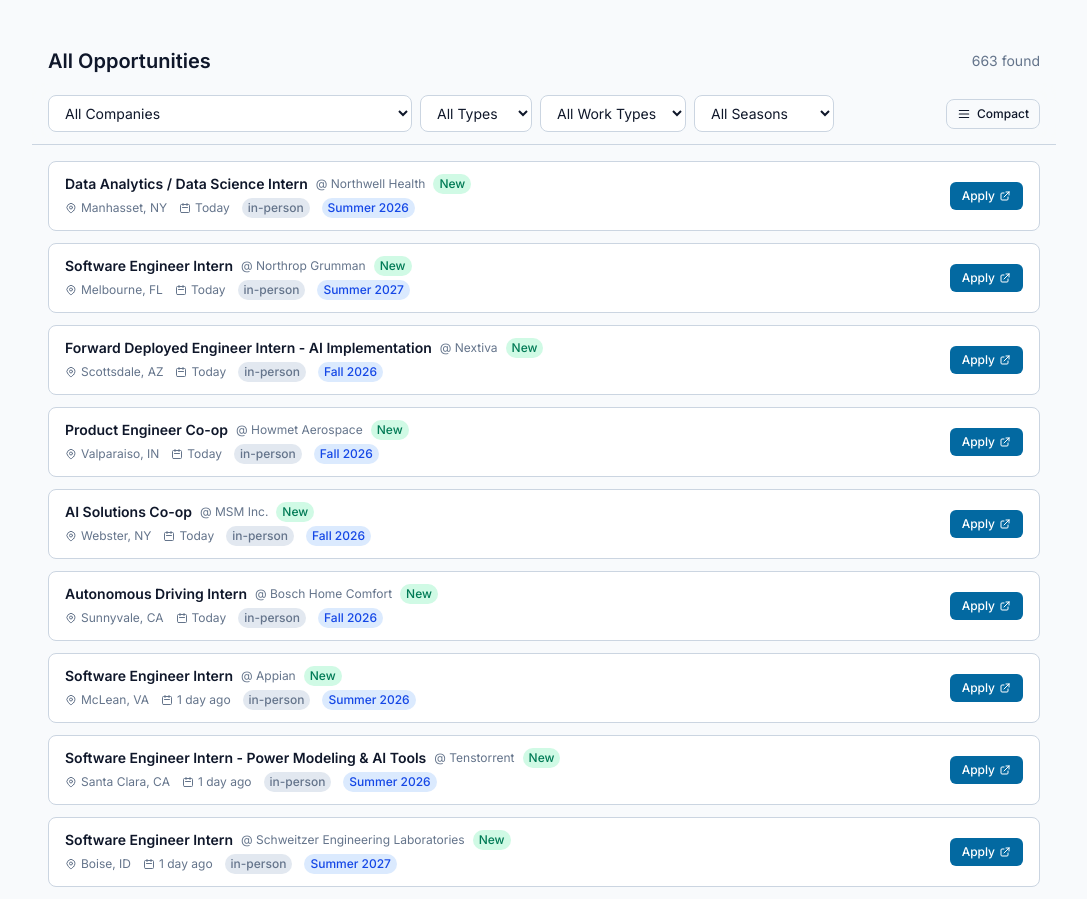
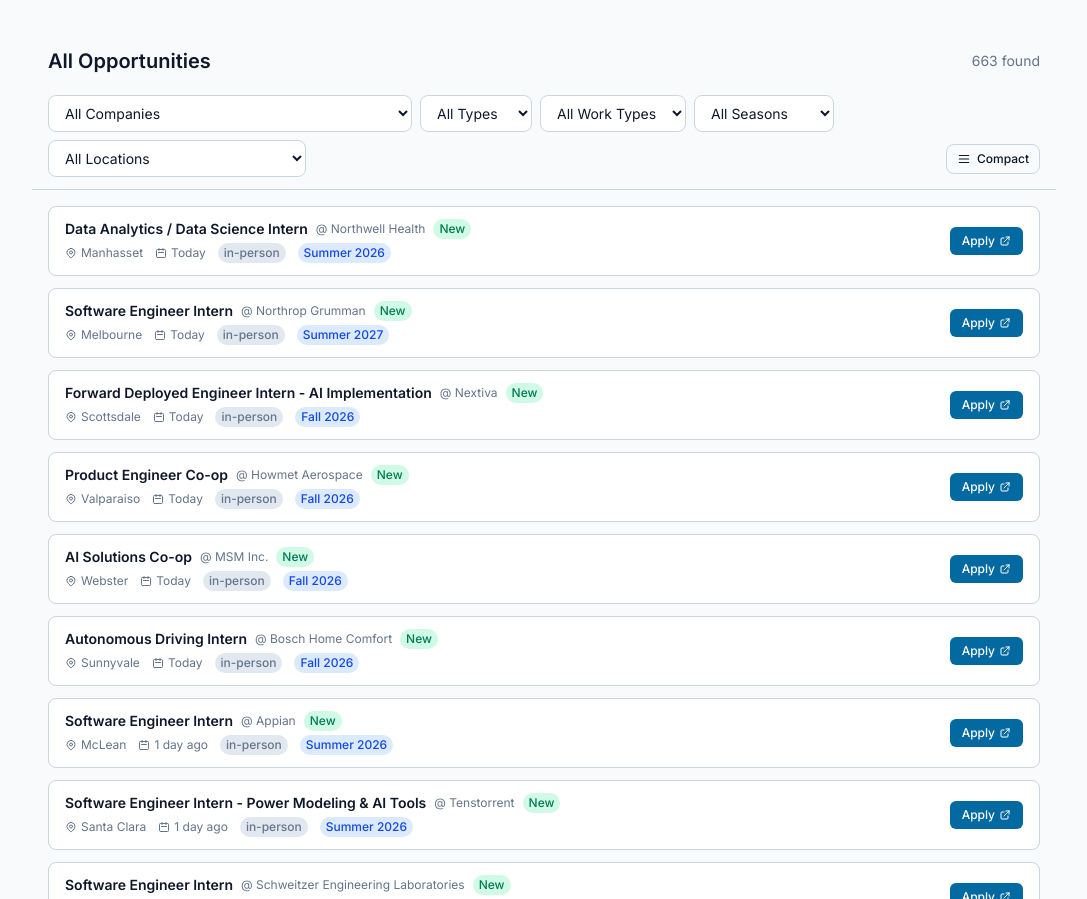
Before and after one commit to nathan1e1-1/internship-website, a Next.js app: page / in a window 1280 px wide. Shown: the part 881-1780 px from the top of the page, without its empty margins (96-1183 px from the left). Built offline with nearby package versions, Linux system fonts and the light colour scheme.

Commit message:
feat: location filter — parse US cities and countries, add dropdown

```diff
--- a/src/app/page.tsx
+++ b/src/app/page.tsx
@@ -2,6 +2,7 @@
 
 import { useState, useEffect, useMemo } from 'react';
 import { Internship } from '@/lib/types';
+import { parseLocation } from '@/lib/locations';
 import { Header } from '@/components/Header';
 import { FeaturedSection } from '@/components/FeaturedSection';
 import { FilterBar } from '@/components/FilterBar';
@@ -13,11 +14,12 @@
   type: string;
   workType: string;
   season: string;
+  location: string;
 }
 
 export default function Home() {
   const [internships, setInternships] = useState<Internship[]>([]);
-  const [activeFilters, setActiveFilters] = useState<Filters>({ company: '', type: '', workType: '', season: '' });
+  const [activeFilters, setActiveFilters] = useState<Filters>({ company: '', type: '', workType: '', season: '', location: '' });
   const [lastUpdated, setLastUpdated] = useState<string>('unknown');
   const [isLoading, setIsLoading] = useState(true);
   const [compactView, setCompactView] = useState(true);
@@ -58,6 +60,9 @@
     if (activeFilters.season) {
       result = result.filter((i) => i.season === activeFilters.season);
     }
+    if (activeFilters.location) {
+      result = result.filter((i) => parseLocation(i.location) === activeFilters.location);
+    }
     return result;
   }, [internships, activeFilters]);
 
@@ -69,6 +74,7 @@
     types: Array.from(new Set(internships.map((i) => i.type))).sort(),
     workTypes: Array.from(new Set(internships.map((i) => i.work_type))).sort(),
     seasons: Array.from(new Set(internships.map((i) => i.season).filter((s): s is string => !!s))).sort(),
+    locations: Array.from(new Set(internships.map((i) => parseLocation(i.location)))).sort(),
   }), [internships]);
 
   return (
@@ -93,7 +99,7 @@
                 filters={filters}
                 activeFilters={activeFilters}
                 onChange={setActiveFilters}
-                onClear={() => setActiveFilters({ company: '', type: '', workType: '', season: '' })}
+                onClear={() => setActiveFilters({ company: '', type: '', workType: '', season: '', location: '' })}
                 compact={compactView}
                 onToggleCompact={() => setCompactView(!compactView)}
               />
--- a/src/components/FilterBar.tsx
+++ b/src/components/FilterBar.tsx
@@ -3,6 +3,7 @@
   types: string[];
   workTypes: string[];
   seasons: string[];
+  locations: string[];
 }
 
 interface ActiveFilters {
@@ -10,6 +11,7 @@
   type: string;
   workType: string;
   season: string;
+  location: string;
 }
 
 interface FilterBarProps {
@@ -22,13 +24,13 @@
 }
 
 export function FilterBar({ filters, activeFilters, onChange, onClear, compact = true, onToggleCompact }: FilterBarProps) {
-  const current = activeFilters || { company: '', type: '', workType: '', season: '' };
+  const current = activeFilters || { company: '', type: '', workType: '', season: '', location: '' };
 
   const handleChange = (field: keyof ActiveFilters, value: string) => {
     onChange({ ...current, [field]: value });
   };
 
-  const hasActiveFilters = current.company || current.type || current.workType || current.season;
+  const hasActiveFilters = current.company || current.type || current.workType || current.season || current.location;
 
   return (
     <div className="sticky top-0 z-30 bg-background/80 backdrop-blur-md border-b border-border py-3 -mx-4 px-4 mb-4">
@@ -89,6 +91,20 @@
             ))}
           </select>
         </div>
+        <div>
+          <label htmlFor="location" className="sr-only">Location</label>
+          <select
+            id="location"
+            value={current.location}
+            onChange={(e) => handleChange('location', e.target.value)}
+            className="border border-border rounded-lg px-3 py-2 text-sm bg-card text-card-foreground focus:outline-none focus:ring-2 focus:ring-ring"
+          >
+            <option value="">All Locations</option>
+            {filters.locations.map((l) => (
+              <option key={l} value={l}>{l}</option>
+            ))}
+          </select>
+        </div>
 
         <div className="flex items-center gap-2 ml-auto">
           {hasActiveFilters && (
--- a/src/components/InternshipCard.tsx
+++ b/src/components/InternshipCard.tsx
@@ -1,5 +1,6 @@
 import { Internship } from '@/lib/types';
 import { formatRelativeDate, isNew } from '@/lib/dates';
+import { parseLocation } from '@/lib/locations';
 
 interface InternshipCardProps {
   internship: Internship;
@@ -9,6 +10,7 @@
 export function InternshipCard({ internship, compact = true }: InternshipCardProps) {
   const isNewListing = isNew(internship.date_posted, 7);
   const relativeDate = formatRelativeDate(internship.date_posted);
+  const displayLocation = parseLocation(internship.location);
 
   return (
     <div
@@ -36,12 +38,12 @@
             )}
           </div>
           <div className="flex items-center gap-3 mt-1 text-xs text-muted-foreground flex-wrap">
-            <span className="flex items-center gap-1">
+            <span className="flex items-center gap-1" title={internship.location}>
               <svg className="w-3 h-3 shrink-0" fill="none" stroke="currentColor" viewBox="0 0 24 24" aria-hidden="true">
                 <path strokeLinecap="round" strokeLinejoin="round" strokeWidth={2} d="M17.657 16.657L13.414 20.9a1.998 1.998 0 01-2.827 0l-4.244-4.243a8 8 0 1111.314 0z" />
                 <path strokeLinecap="round" strokeLinejoin="round" strokeWidth={2} d="M15 11a3 3 0 11-6 0 3 3 0 016 0z" />
               </svg>
-              {internship.location}
+              {displayLocation}
             </span>
             <span className="flex items-center gap-1" title={internship.date_posted || 'Unknown'}>
               <svg className="w-3 h-3 shrink-0" fill="none" stroke="currentColor" viewBox="0 0 24 24" aria-hidden="true">
--- /dev/null
+++ b/src/lib/locations.ts
@@ -0,0 +1,57 @@
+/**
+ * Parse location string into display format:
+ * - US cities: "San Francisco, CA" → "San Francisco"
+ * - International: "Toronto, ON, Canada" → "Canada"
+ * - Remote: "Remote in US" → "Remote (US)"
+ * - Edge cases: handled gracefully
+ */
+export function parseLocation(location: string): string {
+  if (!location) return 'Unknown';
+
+  const trimmed = location.trim();
+
+  // Handle remote cases
+  if (trimmed.toLowerCase().startsWith('remote')) {
+    const lower = trimmed.toLowerCase();
+    if (lower.includes('canada')) return 'Remote (Canada)';
+    if (lower.includes('us') || lower.includes('usa') || lower.includes('united states')) return 'Remote (US)';
+    return 'Remote';
+  }
+
+  // Check for international countries
+  const countries = ['Canada', 'UK', 'Germany', 'France'];
+  for (const country of countries) {
+    if (trimmed.includes(country)) {
+      return country;
+    }
+  }
+
+  // US city pattern: "City, ST" or "City, State"
+  // Match pattern like "San Francisco, CA" or "New York, NY"
+  const usCityMatch = trimmed.match(/^([^,]+),\s*(?:[A-Z]{2}|[A-Za-z\s]+)$/);
+  if (usCityMatch) {
+    return usCityMatch[1].trim();
+  }
+
+  // Edge cases
+  if (trimmed === 'California') return 'California';
+  if (trimmed === 'United States') return 'United States';
+  if (trimmed === 'NYC' || trimmed === 'SF' || trimmed === 'LA') return trimmed;
+
+  // If it has commas but no country match, might be multi-location
+  if (trimmed.includes(',')) {
+    // Try to extract first city
+    const firstPart = trimmed.split(',')[0].trim();
+    if (firstPart) return firstPart;
+  }
+
+  return trimmed;
+}
+
+/**
+ * Get all unique parsed locations from a list of internships
+ */
+export function getUniqueLocations(locations: string[]): string[] {
+  const parsed = locations.map(parseLocation);
+  return Array.from(new Set(parsed)).sort();
+}
```
Also changed, not shown: 1 other file (tests, documents, lock files or other folders).
